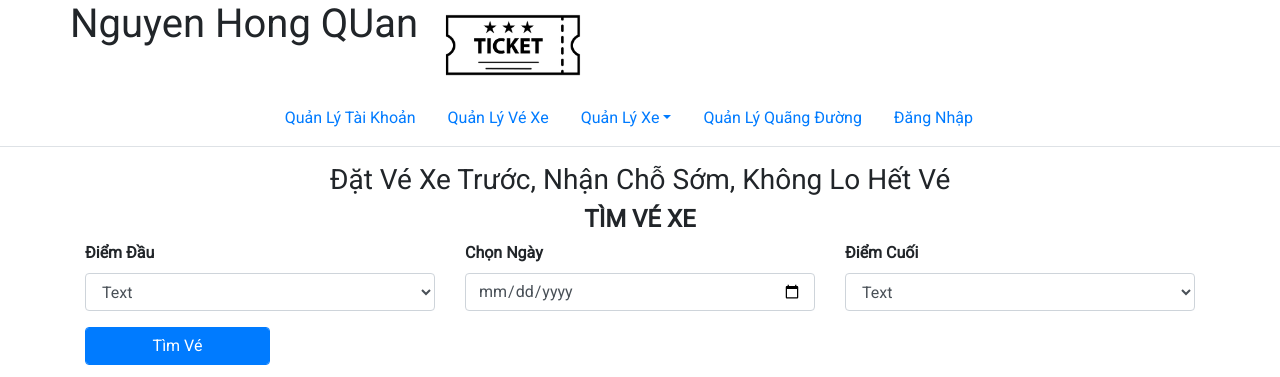
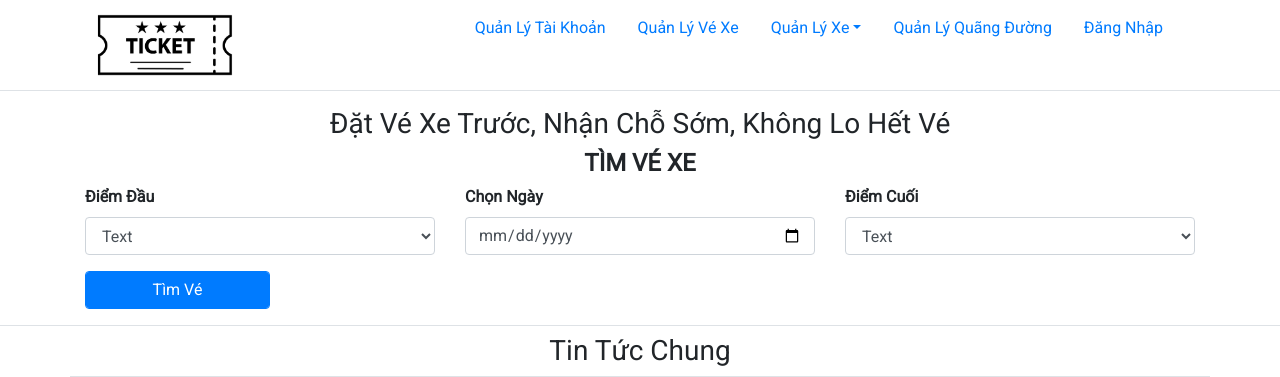
Before and after one commit to thiet1999/ban-ve-xe-khach-pt15111, a PHP site: page /ban-ve-xe-khach-pt15111/ in a window 1280 px wide. Shown: the top 377 px of the page. Run offline with PHP 8.4, Linux system fonts and the light colour scheme; grey boxes labelled with a size stand in for pictures from a placeholder-image service; some libraries are stand-ins or nearby versions.

Commit message:
Update index.php

```diff
--- a/index.php
+++ b/index.php
@@ -16,7 +16,6 @@
     <header class="border-bottom">
         <div class="container">
             <div class="row">
-            <h1>Nguyen Hong QUan</h1>
                 <div class="col-md-2 dashboard-logo">
                     <a href="#">
                         <img src="public/images/logo1.ico" alt="LOGO" class="">
```
